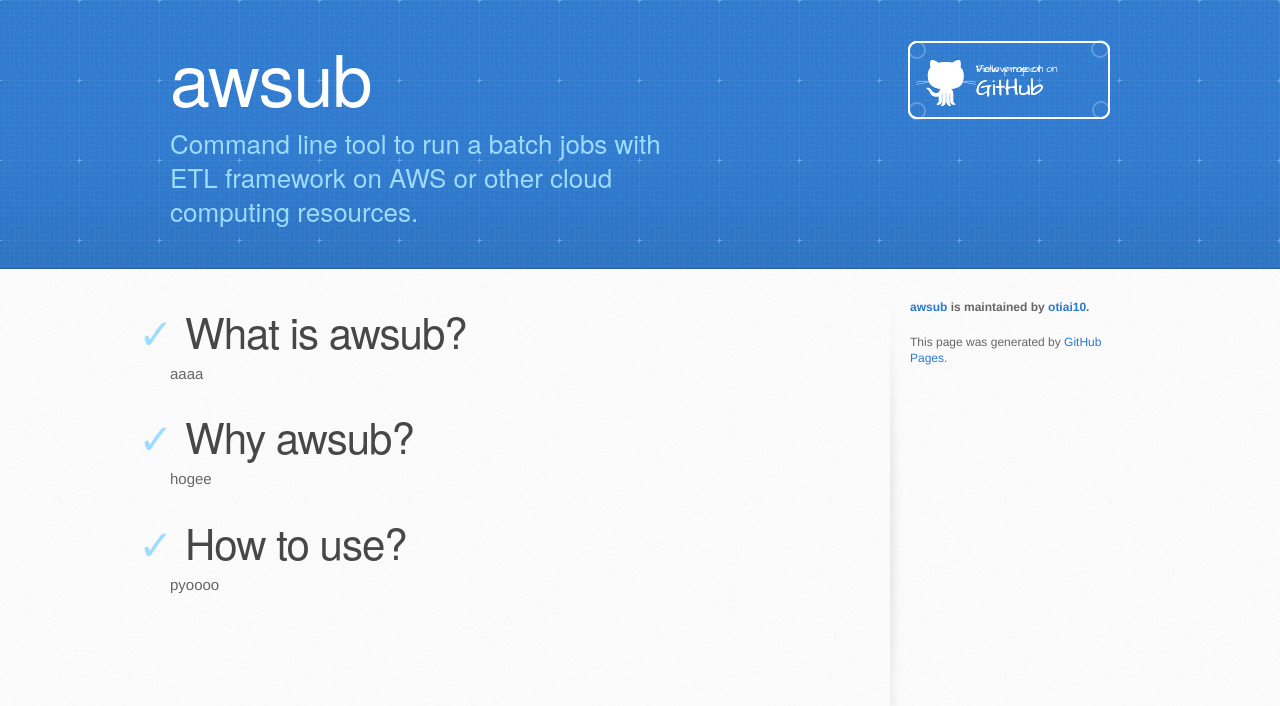
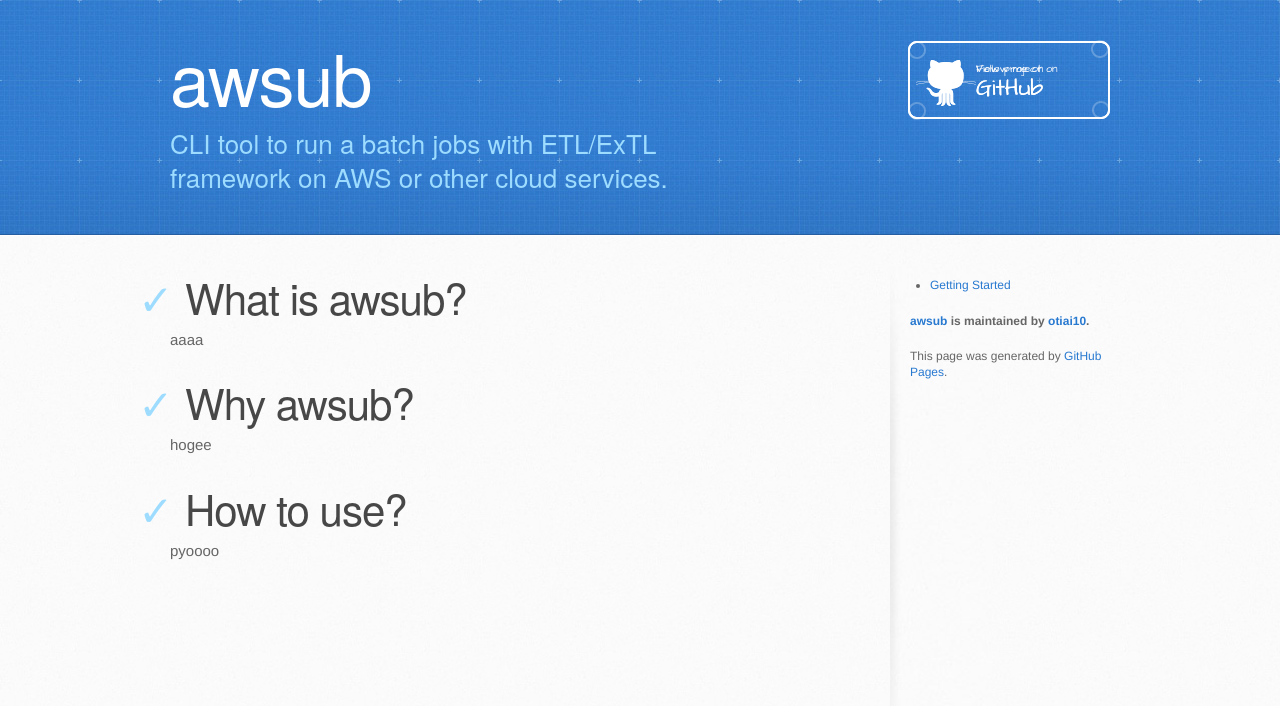
Before and after one commit to awsub/awsub.github.io, a Jekyll site: the page built from index.md, in a window 1280 px wide. Shown: the top 706 px of the page. Built offline with Jekyll 4.4.1, drawn with Linux system fonts in a browser that asks for light colours; our own code applies the rules of GitHub Pages for plain Markdown files.

Commit message:
Add another page

```diff
--- a/_config.yml
+++ b/_config.yml
@@ -1,6 +1,6 @@
 # Site
 title: awsub
-description: Command line tool to run a batch jobs with ETL framework on AWS or other cloud computing resources.
+description: CLI tool to run a batch jobs with ETL/ExTL framework on AWS or other cloud services.
 
 # Meta
 author:
--- a/_layouts/default.html
+++ b/_layouts/default.html
@@ -48,6 +48,10 @@
             </a>
           {% endif %}
 
+          <ul>
+            <li><a href="/getting-started">Getting Started</a></li>
+          </ul>
+
           {% if site.github.is_project_page %}
             <p class="repo-owner"><a href="{{ site.github.repository_url }}">{{ site.github.repository_name }}</a> is maintained by <a href="{{ site.github.owner_url }}">{{ site.github.owner_name }}</a>.</p>
           {% endif %}
```
Also changed, not shown: getting-started.md (added, +5 -0 lines).
